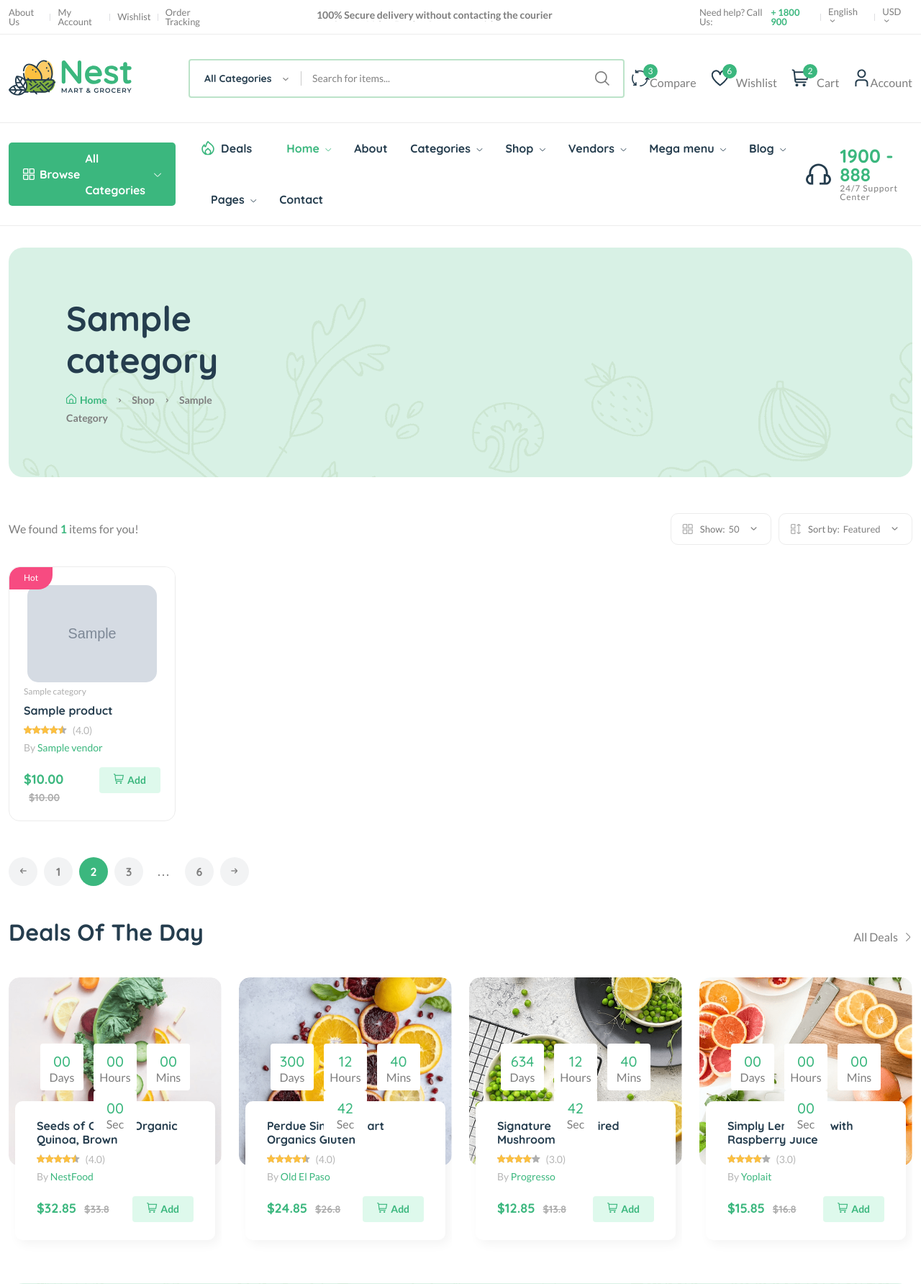
After one commit to ChehAchraf/Nest-shop, a Django app: page /categories/1/ in a window 1280 px wide. The commit adds this page. Shown: the top 1784 px of the page at 72% size. Run offline with Django 5.2, Linux system fonts and the light colour scheme; tables that the repository leaves empty hold one stand-in row (values such as "Sample post"); grey boxes marked "Sample" are stand-in pictures; some libraries are stand-ins or nearby versions.

Commit message:
add the category in the base and make it accessible with contect processors

```diff
--- /dev/null
+++ b/core/context_processors.py
@@ -0,0 +1,5 @@
+from core.models import Category
+def default(request):
+    return {
+        'categories': Category.objects.all(),
+    }
--- a/core/urls.py
+++ b/core/urls.py
@@ -6,5 +6,6 @@ app_name = "core"
 urlpatterns = [
     path('',views.index, name="index"),
     path('products/',views.product_list, name="product_list"),
-    path('categories/',views.category_list_view, name="category_list")
+    path('categories/',views.category_list_view, name="category_list"),
+    path('categories/<str:cid>/',views.category_product_list_view, name="category_product_list"),
 ]
--- a/core/views.py
+++ b/core/views.py
@@ -26,3 +26,13 @@ def category_list_view(request):
         'categories':categories
     }
     return render(request,'core/category_list.html',context)
+
+def category_product_list_view(request,cid):
+    category = Category.objects.get(cid=cid)
+
+    products = Product.objects.filter(product_status='published',category=category).order_by('-id')
+    context = {
+        'category': category,
+        'products':products
+    }
+    return render(request,'core/category_product_list.html',context)
--- a/ecomprj/settings.py
+++ b/ecomprj/settings.py
@@ -62,6 +62,7 @@ TEMPLATES = [
         'APP_DIRS': True,
         'OPTIONS': {
             'context_processors': [
+                'core.context_processors.default',
                 'django.template.context_processors.request',
                 'django.contrib.auth.context_processors.auth',
                 'django.contrib.messages.context_processors.messages',
--- /dev/null
+++ b/templates/core/category_product_list.html
@@ -0,0 +1,320 @@
+{% extends 'partials/base.html' %}
+{% load static %}
+{% block content %}
+
+<main class="main">
+        <div class="page-header mt-30 mb-50">
+            <div class="container">
+                <div class="archive-header">
+                    <div class="row align-items-center">
+                        <div class="col-xl-3">
+                            <h1 class="mb-15">{{category.title}}</h1>
+                            <div class="breadcrumb">
+                                <a href="index.html" rel="nofollow"><i class="fi-rs-home mr-5"></i>Home</a>
+                                <span></span> Shop <span></span> {{category.title}}
+                            </div>
+                        </div>
+                        <div class="col-xl-9 text-end d-none d-xl-block">
+                            {% comment %} <ul class="tags-list">
+                                <li class="hover-up">
+                                    <a href="blog-category-grid.html"><i class="fi-rs-cross mr-10"></i>Cabbage</a>
+                                </li>
+                                <li class="hover-up active">
+                                    <a href="blog-category-grid.html"><i class="fi-rs-cross mr-10"></i>Broccoli</a>
+                                </li>
+                                <li class="hover-up">
+                                    <a href="blog-category-grid.html"><i class="fi-rs-cross mr-10"></i>Artichoke</a>
+                                </li>
+                                <li class="hover-up">
+                                    <a href="blog-category-grid.html"><i class="fi-rs-cross mr-10"></i>Celery</a>
+                                </li>
+                                <li class="hover-up mr-0">
+                                    <a href="blog-category-grid.html"><i class="fi-rs-cross mr-10"></i>Spinach</a>
+                                </li>
+                            </ul> {% endcomment %}
+                        </div>
+                    </div>
+                </div>
+            </div>
+        </div>
+        <div class="container mb-30">
+            <div class="row">
+                <div class="col-12">
+                    <div class="shop-product-fillter">
+                        <div class="totall-product">
+                            <p>We found <strong class="text-brand">{{products.count}}</strong> items for you!</p>
+                        </div>
+                        <div class="sort-by-product-area">
+                            <div class="sort-by-cover mr-10">
+                                <div class="sort-by-product-wrap">
+                                    <div class="sort-by">
+                                        <span><i class="fi-rs-apps"></i>Show:</span>
+                                    </div>
+                                    <div class="sort-by-dropdown-wrap">
+                                        <span> 50 <i class="fi-rs-angle-small-down"></i></span>
+                                    </div>
+                                </div>
+                                <div class="sort-by-dropdown">
+                                    <ul>
+                                        <li><a class="active" href="#">50</a></li>
+                                        <li><a href="#">100</a></li>
+                                        <li><a href="#">150</a></li>
+                                        <li><a href="#">200</a></li>
+                                        <li><a href="#">All</a></li>
+                                    </ul>
+                                </div>
+                            </div>
+                            <div class="sort-by-cover">
+                                <div class="sort-by-product-wrap">
+                                    <div class="sort-by">
+                                        <span><i class="fi-rs-apps-sort"></i>Sort by:</span>
+                                    </div>
+                                    <div class="sort-by-dropdown-wrap">
+                                        <span> Featured <i class="fi-rs-angle-small-down"></i></span>
+                                    </div>
+                                </div>
+                                <div class="sort-by-dropdown">
+                                    <ul>
+                                        <li><a class="active" href="#">Featured</a></li>
+                                        <li><a href="#">Price: Low to High</a></li>
+                                        <li><a href="#">Price: High to Low</a></li>
+                                        <li><a href="#">Release Date</a></li>
+                                        <li><a href="#">Avg. Rating</a></li>
+                                    </ul>
+                                </div>
+                            </div>
+                        </div>
+                    </div>
+                    <div class="row product-grid">
+                        {% for product in products %}
+                        <div class="col-lg-1-5 col-md-4 col-12 col-sm-6">
+                            <div class="product-cart-wrap mb-30">
+                                <div class="product-img-action-wrap">
+                                    <div class="product-img product-img-zoom">
+                                        <a href="">
+                                            <img class="default-img" src="{{product.image.url}}" alt="" />
+                                            <img class="hover-img" src="{{product.image.url}}" alt="" />
+                                        </a>
+                                    </div>
+                                    <div class="product-action-1">
+                                        <a aria-label="Add To Wishlist" class="action-btn" href="shop-wishlist.html"><i class="fi-rs-heart"></i></a>
+                                        <a aria-label="Compare" class="action-btn" href="shop-compare.html"><i class="fi-rs-shuffle"></i></a>
+                                        <a aria-label="Quick view" class="action-btn" data-bs-toggle="modal" data-bs-target="#quickViewModal"><i class="fi-rs-eye"></i></a>
+                                    </div>
+                                    <div class="product-badges product-badges-position product-badges-mrg">
+                                        <span class="hot">Hot</span>
+                                    </div>
+                                </div>
+                                <div class="product-content-wrap">
+                                    <div class="product-category">
+                                        <a href="">{{product.category.title}}</a>
+                                    </div>
+                                    <h2><a href="">{{product.title}}</a></h2>
+                                    <div class="product-rate-cover">
+                                        <div class="product-rate d-inline-block">
+                                            <div class="product-rating" style="width: 90%"></div>
+                                        </div>
+                                        <span class="font-small ml-5 text-muted"> (4.0)</span>
+                                    </div>
+                                    <div>
+                                        <span class="font-small text-muted">By <a href="">{{product.vendor.name}}</a></span>
+                                    </div>
+                                    <div class="product-card-bottom">
+                                        <div class="product-price">
+                                            <span>${{product.price}}</span>
+                                            <span class="old-price">${{product.old_price}}</span>
+                                        </div>
+                                        <div class="add-cart">
+                                            <a class="add" href="shop-cart.html"><i class="fi-rs-shopping-cart mr-5"></i>Add </a>
+                                        </div>
+                                    </div>
+                                </div>
+                            </div>
+                        </div>
+                        {% endfor %}
+                        <!--end product card-->
+                    </div>
+                    <!--product grid-->
+                    <div class="pagination-area mt-20 mb-20">
+                        <nav aria-label="Page navigation example">
+                            <ul class="pagination justify-content-start">
+                                <li class="page-item">
+                                    <a class="page-link" href="#"><i class="fi-rs-arrow-small-left"></i></a>
+                                </li>
+                                <li class="page-item"><a class="page-link" href="#">1</a></li>
+                                <li class="page-item active"><a class="page-link" href="#">2</a></li>
+                                <li class="page-item"><a class="page-link" href="#">3</a></li>
+                                <li class="page-item"><a class="page-link dot" href="#">...</a></li>
+                                <li class="page-item"><a class="page-link" href="#">6</a></li>
+                                <li class="page-item">
+                                    <a class="page-link" href="#"><i class="fi-rs-arrow-small-right"></i></a>
+                                </li>
+                            </ul>
+                        </nav>
+                    </div>
+                    <section class="section-padding pb-5">
+                        <div class="section-title">
+                            <h3 class="">Deals Of The Day</h3>
+                            <a class="show-all" href="shop-grid-right.html">
+                                All Deals
+                                <i class="fi-rs-angle-right"></i>
+                            </a>
+                        </div>
+                        <div class="row">
+                            <div class="col-xl-3 col-lg-4 col-md-6">
+                                <div class="product-cart-wrap style-2">
+                                    <div class="product-img-action-wrap">
+                                        <div class="product-img">
+                                            <a href="shop-product-right.html">
+                                                <img src="assets/imgs/banner/banner-5.png" alt="" />
+                                            </a>
+                                        </div>
+                                    </div>
+                                    <div class="product-content-wrap">
+                                        <div class="deals-countdown-wrap">
+                                            <div class="deals-countdown" data-countdown="2025/03/25 00:00:00"></div>
+                                        </div>
+                                        <div class="deals-content">
+                                            <h2><a href="shop-product-right.html">Seeds of Change Organic Quinoa, Brown</a></h2>
+                                            <div class="product-rate-cover">
+                                                <div class="product-rate d-inline-block">
+                                                    <div class="product-rating" style="width: 90%"></div>
+                                                </div>
+                                                <span class="font-small ml-5 text-muted"> (4.0)</span>
+                                            </div>
+                                            <div>
+                                                <span class="font-small text-muted">By <a href="vendor-details-1.html">NestFood</a></span>
+                                            </div>
+                                            <div class="product-card-bottom">
+                                                <div class="product-price">
+                                                    <span>$32.85</span>
+                                                    <span class="old-price">$33.8</span>
+                                                </div>
+                                                <div class="add-cart">
+                                                    <a class="add" href="shop-cart.html"><i class="fi-rs-shopping-cart mr-5"></i>Add </a>
+                                                </div>
+                                            </div>
+                                        </div>
+                                    </div>
+                                </div>
+                            </div>
+                            <div class="col-xl-3 col-lg-4 col-md-6">
+                                <div class="product-cart-wrap style-2">
+                                    <div class="product-img-action-wrap">
+                                        <div class="product-img">
+                                            <a href="shop-product-right.html">
+                                                <img src="assets/imgs/banner/banner-6.png" alt="" />
+                                            </a>
+                                        </div>
+                                    </div>
+                                    <div class="product-content-wrap">
+                                        <div class="deals-countdown-wrap">
+                                            <div class="deals-countdown" data-countdown="2026/04/25 00:00:00"></div>
+                                        </div>
+                                        <div class="deals-content">
+                                            <h2><a href="shop-product-right.html">Perdue Simply Smart Organics Gluten</a></h2>
+                                            <div class="product-rate-cover">
+                                                <div class="product-rate d-inline-block">
+                                                    <div class="product-rating" style="width: 90%"></div>
+                                                </div>
+                                                <span class="font-small ml-5 text-muted"> (4.0)</span>
+                                            </div>
+                                            <div>
+                                                <span class="font-small text-muted">By <a href="vendor-details-1.html">Old El Paso</a></span>
+                                            </div>
+                                            <div class="product-card-bottom">
+                                                <div class="product-price">
+                                                    <span>$24.85</span>
+                                                    <span class="old-price">$26.8</span>
+                                                </div>
+                                                <div class="add-cart">
+                                                    <a class="add" href="shop-cart.html"><i class="fi-rs-shopping-cart mr-5"></i>Add </a>
+                                                </div>
+                                            </div>
+                                        </div>
+                                    </div>
+                                </div>
+                            </div>
+                            <div class="col-xl-3 col-lg-4 col-md-6 d-none d-lg-block">
+                                <div class="product-cart-wrap style-2">
+                                    <div class="product-img-action-wrap">
+                                        <div class="product-img">
+                                            <a href="shop-product-right.html">
+                                                <img src="assets/imgs/banner/banner-7.png" alt="" />
+                                            </a>
+                                        </div>
+                                    </div>
+                                    <div class="product-content-wrap">
+                                        <div class="deals-countdown-wrap">
+                                            <div class="deals-countdown" data-countdown="2027/03/25 00:00:00"></div>
+                                        </div>
+                                        <div class="deals-content">
+                                            <h2><a href="shop-product-right.html">Signature Wood-Fired Mushroom</a></h2>
+                                            <div class="product-rate-cover">
+                                                <div class="product-rate d-inline-block">
+                                                    <div class="product-rating" style="width: 80%"></div>
+                                                </div>
+                                                <span class="font-small ml-5 text-muted"> (3.0)</span>
+                                            </div>
+                                            <div>
+                                                <span class="font-small text-muted">By <a href="vendor-details-1.html">Progresso</a></span>
+                                            </div>
+                                            <div class="product-card-bottom">
+                                                <div class="product-price">
+                                                    <span>$12.85</span>
+                                                    <span class="old-price">$13.8</span>
+                                                </div>
+                                                <div class="add-cart">
+                                                    <a class="add" href="shop-cart.html"><i class="fi-rs-shopping-cart mr-5"></i>Add </a>
+                                                </div>
+                                            </div>
+                                        </div>
+                                    </div>
+                                </div>
+                            </div>
+                            <div class="col-xl-3 col-lg-4 col-md-6 d-none d-xl-block">
+                                <div class="product-cart-wrap style-2">
+                                    <div class="product-img-action-wrap">
+                                        <div class="product-img">
+                                            <a href="shop-product-right.html">
+                                                <img src="assets/imgs/banner/banner-8.png" alt="" />
+                                            </a>
+                                        </div>
+                                    </div>
+                                    <div class="product-content-wrap">
+                                        <div class="deals-countdown-wrap">
+                                            <div class="deals-countdown" data-countdown="2025/02/25 00:00:00"></div>
+                                        </div>
+                                        <div class="deals-content">
+                                            <h2><a href="shop-product-right.html">Simply Lemonade with Raspberry Juice</a></h2>
+                                            <div class="product-rate-cover">
+                                                <div class="product-rate d-inline-block">
+                                                    <div class="product-rating" style="width: 80%"></div>
+                                                </div>
+                                                <span class="font-small ml-5 text-muted"> (3.0)</span>
+                                            </div>
+                                            <div>
+                                                <span class="font-small text-muted">By <a href="vendor-details-1.html">Yoplait</a></span>
+                                            </div>
+                                            <div class="product-card-bottom">
+                                                <div class="product-price">
+                                                    <span>$15.85</span>
+                                                    <span class="old-price">$16.8</span>
+                                                </div>
+                                                <div class="add-cart">
+                                                    <a class="add" href="shop-cart.html"><i class="fi-rs-shopping-cart mr-5"></i>Add </a>
+                                                </div>
+                                            </div>
+                                        </div>
+                                    </div>
+                                </div>
+                            </div>
+                        </div>
+                    </section>
+                    <!--End Deals-->
+                </div>
+            </div>
+        </div>
+    </main>
+
+{% endblock %}
--- a/templates/partials/base.html
+++ b/templates/partials/base.html
@@ -394,6 +394,14 @@
                                     </li>
                                     <li>
                                         <a href="page-about.html">About</a>
+                                    </li>
+                                    <li>
+                                        <a href="shop-grid-right.html">Categories <i class="fi-rs-angle-down"></i></a>
+                                        <ul class="sub-menu">
+                                            {% for category in categories %}
+                                            <li><a href="{% url 'core:category_product_list' category.cid %}">{{ category.title }}</a></li>
+                                            {% endfor %}
+                                        </ul>
                                     </li>
                                     <li>
                                         <a href="shop-grid-right.html">Shop <i class="fi-rs-angle-down"></i></a>
```
Also changed, not shown: templates/core/category_list.html (+5 -5 lines).
